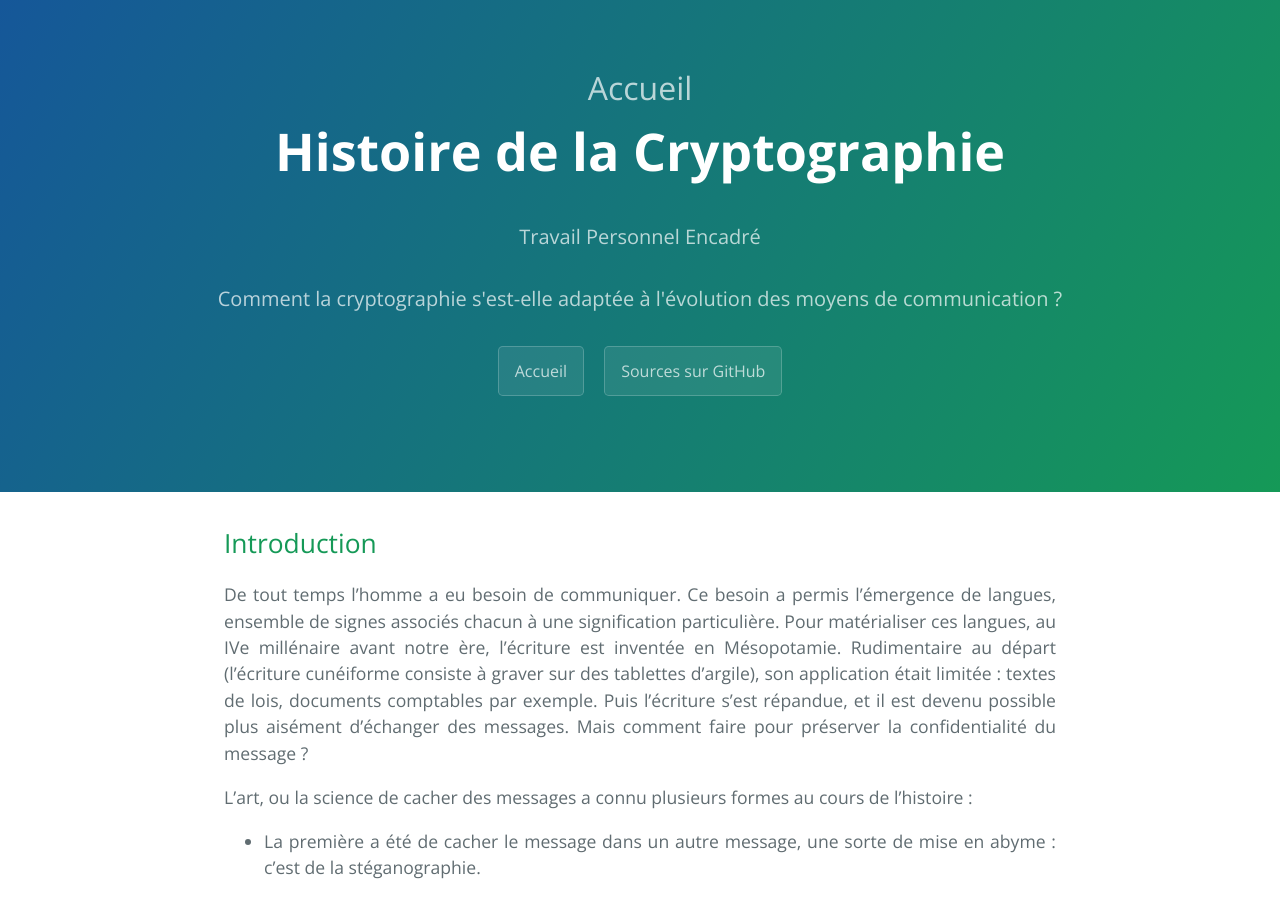
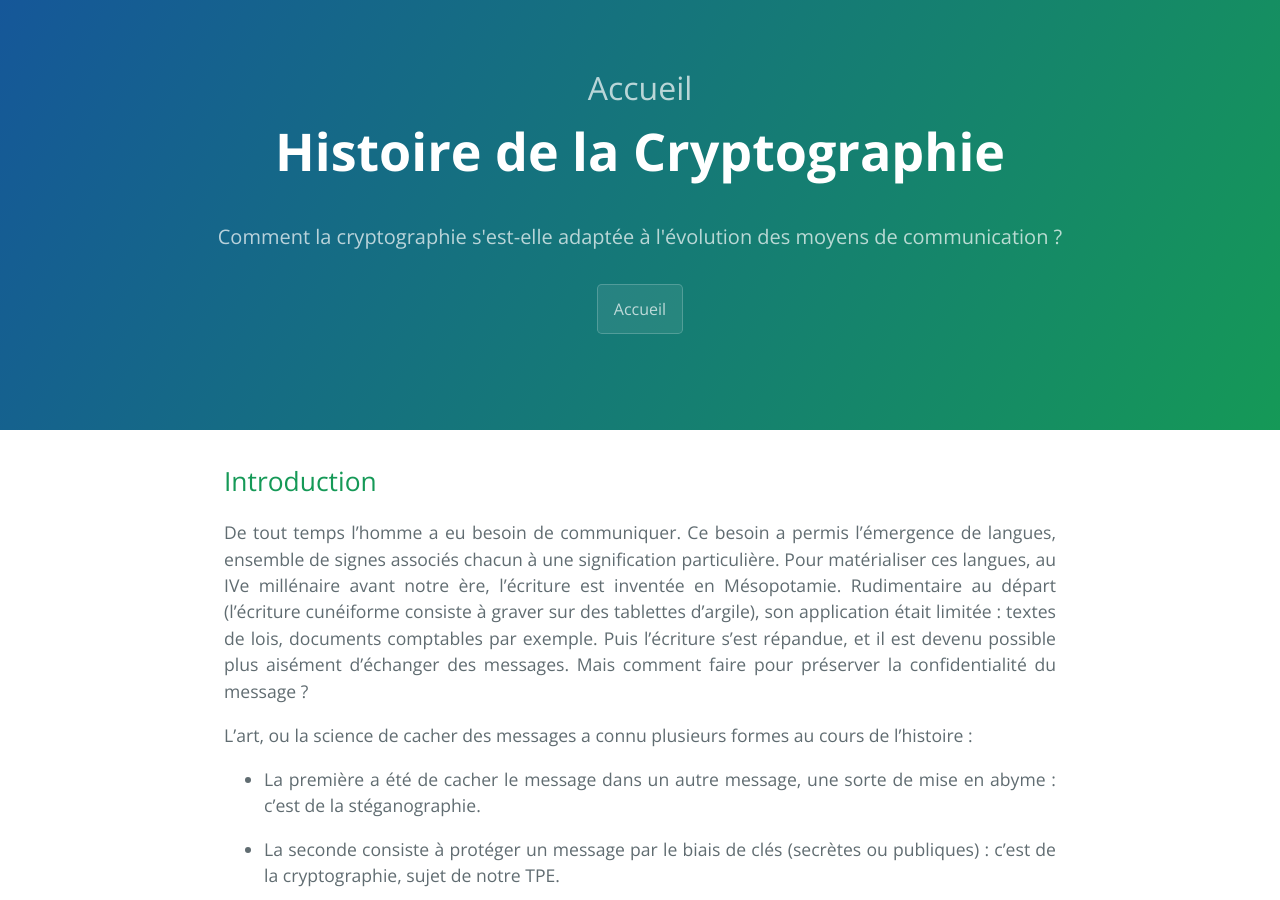
Before and after one commit to SamuelGallay/CryptoTPE, a Jekyll site: the page built from index.md, in a window 1280 px wide and 900 px high. Built offline with Jekyll 4.4.1, drawn with Linux system fonts in a browser that asks for light colours; our own code applies the rules of GitHub Pages for plain Markdown files.

Commit message:
Update default.html

```diff
--- a/_layouts/default.html
+++ b/_layouts/default.html
@@ -16,7 +16,7 @@
         <h2 class="partie">{{ page.partie }}</h2>
       {% endif %}
       <h1 class="project-name">{{ page.title | default: site.github.repository_name }}</h1>
-      {% if page.title == "Histoire de la Cryptographie" %}
+      {% if page.title == "Histoire de la Cryptographie!!!" %}
         <h2 class="project-tagline">Travail Personnel Encadré</h2>
       {% endif %}
 
@@ -28,7 +28,7 @@
 
        <a href="{{ "/" | relative_url }}" class="btn">Accueil</a>
       {% if site.github.is_project_page %}
-        {% if page.title == "Histoire de la Cryptographie" %}
+        {% if page.title == "Histoire de la Cryptographie, Travail Personnel Encadré" %}
           <a href="{{ site.github.repository_url }}" class="btn">Sources sur GitHub</a>
         {% endif %}
       {% endif %}
```
